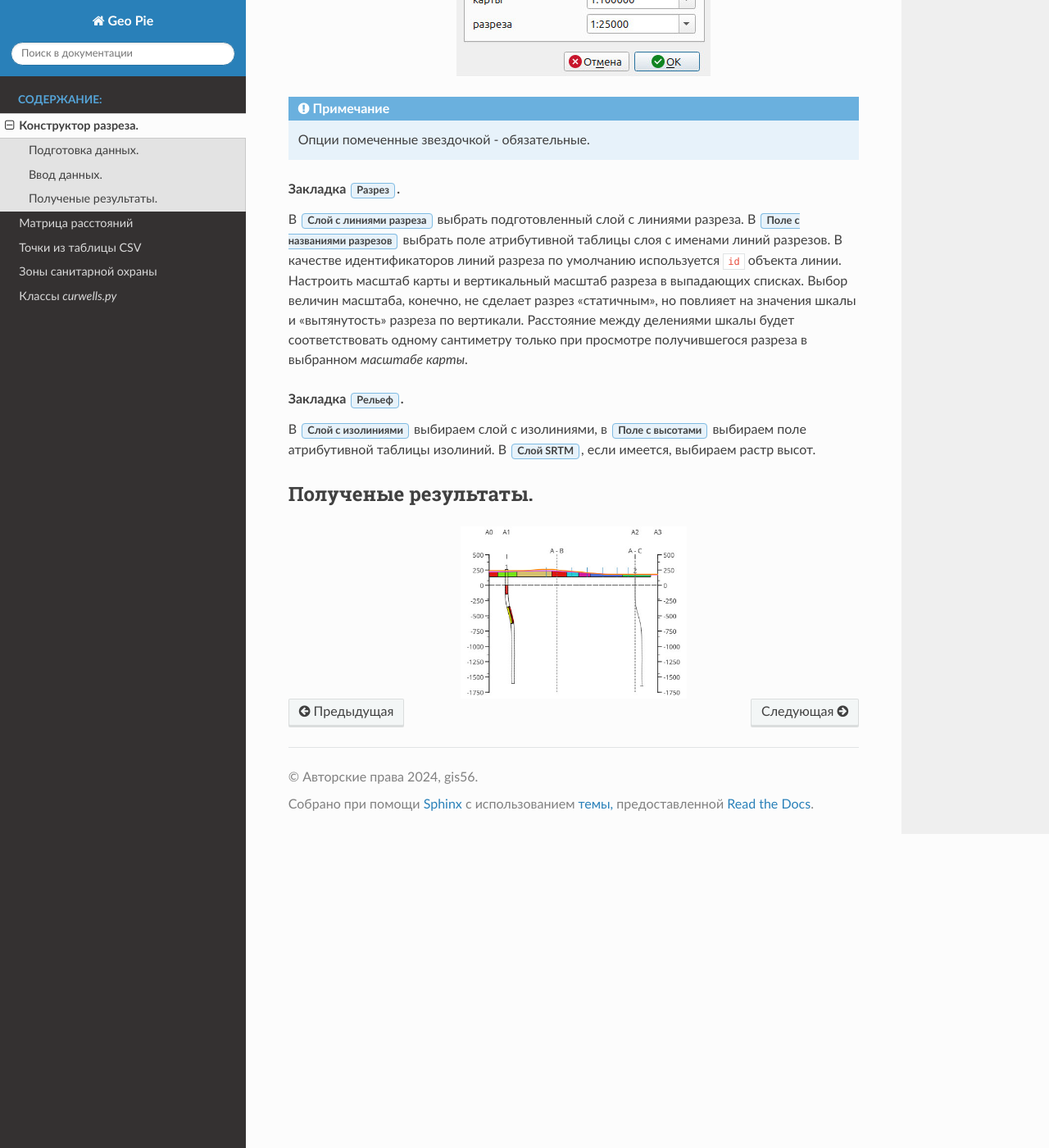
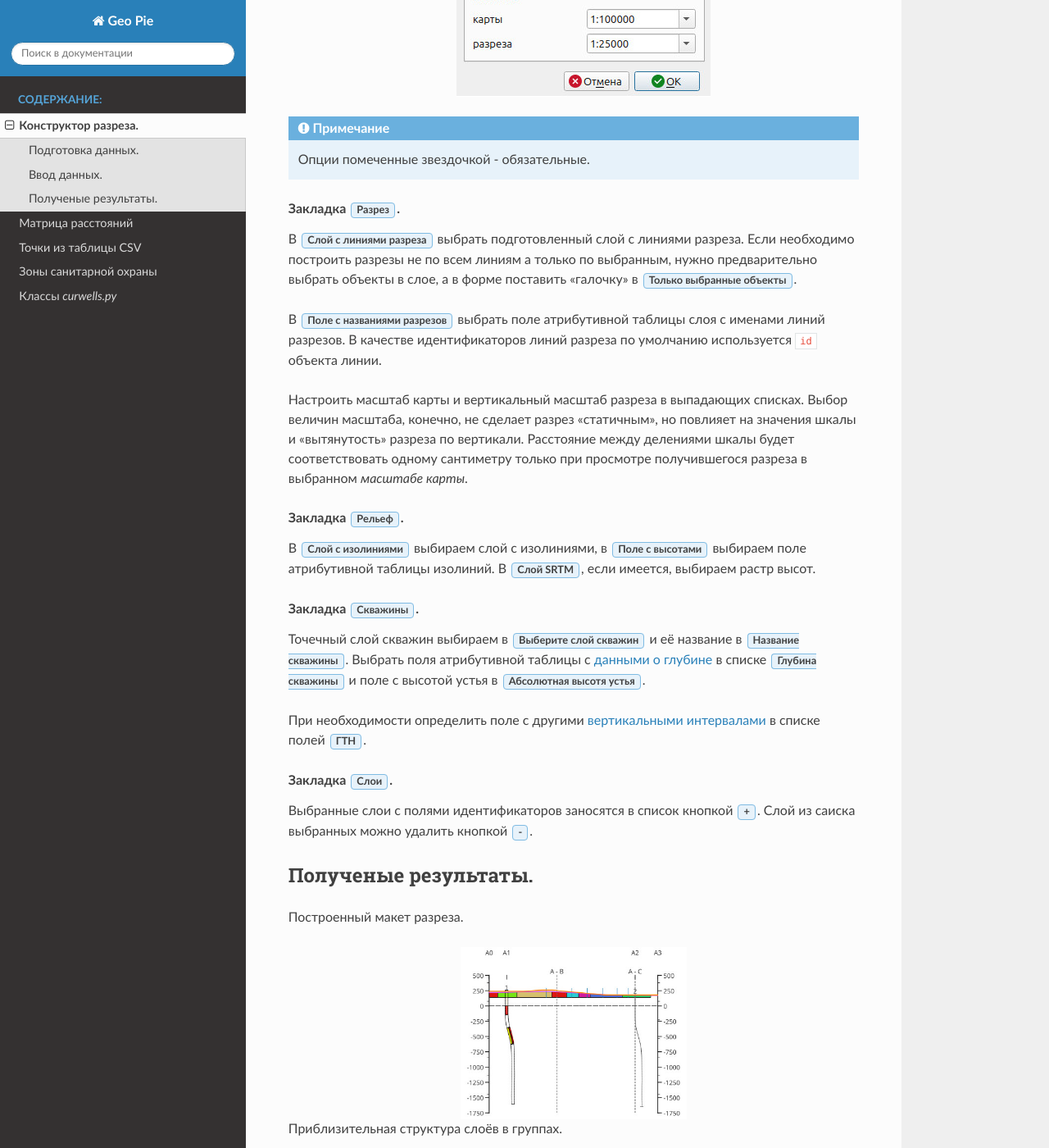
Before and after one commit to gis56/geo_pie, a Sphinx documentation site: the page built from docs/curwells.rst, in a window 1280 px wide and 1400 px high, scrolled down 2506 px. Shown: the whole window at 82% size. Built offline with Sphinx 7.4.7 and the Read the Docs theme 3.1.0, drawn with Linux system fonts in a browser that asks for light colours.

Commit message:
layers img

```diff
--- a/docs/curwells.rst
+++ b/docs/curwells.rst
@@ -12,6 +12,7 @@
 Модуль создает макет разреза из объектов карты которые пересекаются линиям разрезов. Для работы модуля необходимо подготовить следующие данные:
 
 * Линии разреза должны быть линейным слоем ``LineGeometry``. Линий в слое может быть несколько. В атрибутах может быть созданно поле с названиями разрезов текстового типа (String_).
+
 * Профили разреза строятся двумя способами.
 
  1. Построения профиля по изолиниям. Это обязательный вариант.
@@ -64,7 +67,9 @@
    ...        ...           ...             ...
   ========  =========  ===============  ========
 
+
   записать в файл **.csv** таким образом:
+
 
   .. code-block:: console
 
@@ -116,8 +122,11 @@
 .. rubric:: Закладка :menuselection:`Разрез`.
 
 В :menuselection:`Слой с линиями разреза` выбрать подготовленный слой с линиями разреза.
+Если необходимо построить разрезы не по всем линиям а только по выбранным, нужно предварительно выбрать объекты в слое, а в форме поставить "галочку" в :menuselection:`Только выбранные объекты`.
+
 В :menuselection:`Поле с названиями разрезов` выбрать поле атрибутивной таблицы слоя с именами линий разрезов.
 В качестве идентификаторов линий разреза по умолчанию используется ``id`` объекта линии.
+
 Настроить масштаб карты и вертикальный масштаб разреза в выпадающих списках.
 Выбор величин масштаба, конечно, не сделает разрез "статичным", но повлияет на значения шкалы и "вытянутость" разреза по вертикали.
 Расстояние между делениями шкалы будет соответствовать одному сантиметру только при просмотре получившегося разреза в выбранном *масштабе карты*.
@@ -127,9 +136,22 @@
 В :menuselection:`Слой с изолиниями` выбираем слой с изолиниями, в :menuselection:`Поле с высотами` выбираем поле атрибутивной таблицы изолиний.
 В :menuselection:`Слой SRTM`, если имеется, выбираем растр высот.
 
+.. rubric:: Закладка :menuselection:`Скважины`.
+
+Точечный слой скважин выбираем в :menuselection:`Выберите слой скважин` и её название в :menuselection:`Название скважины`.
+Выбрать поля атрибутивной таблицы с :ref:`данными о глубине <altcsv>`  в списке :menuselection:`Глубина скважины` и поле с высотой устья в :menuselection:`Абсолютная высотя устья`.
+
+При необходимости определить поле с другими :ref:`вертикальными интервалами <gtnfield>` в списке полей :menuselection:`ГТН`.
+
+.. rubric:: Закладка :menuselection:`Слои`.
+
+Выбранные слои с полями идентификаторов заносятся в список кнопкой :menuselection:`+`. Слой из саиска выбранных можно удалить кнопкой :menuselection:`-`.
+
 
 Полученые результаты.
 ---------------------
+
+Построенный макет разреза.
 
 .. image:: /image/cut.jpg
    :alt: Разрез
@@ -139,6 +161,16 @@
    :align: center
 
 
+Приблизительная структура слоёв в группах.
+
+.. image:: /image/layers.jpg
+   :alt: Разрез
+   :height: 410px
+   :width: 270px
+   :scale: 90 %
+   :align: center
+
+
 ..  toctree::
 
 ..   cutclass
```
Also changed, not shown: other parts of docs/curwells.rst (+3 -0 lines), docs/image/layers.jpg (added).
